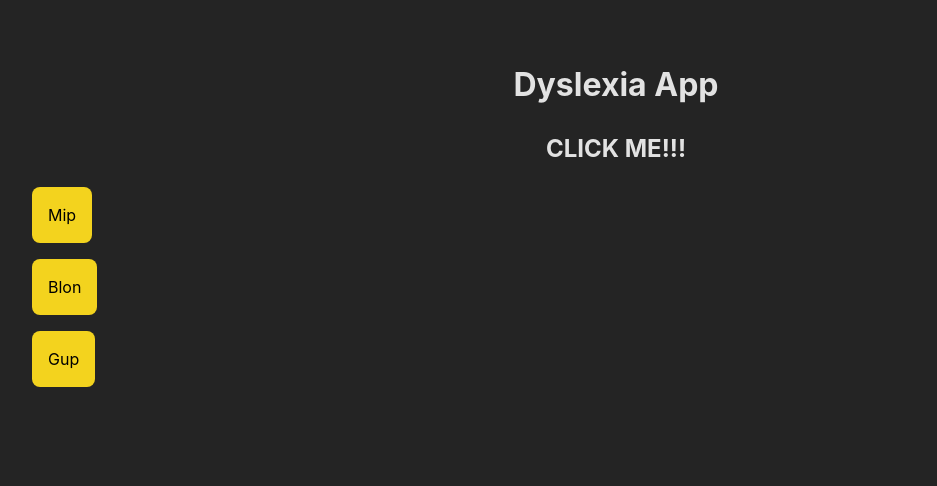
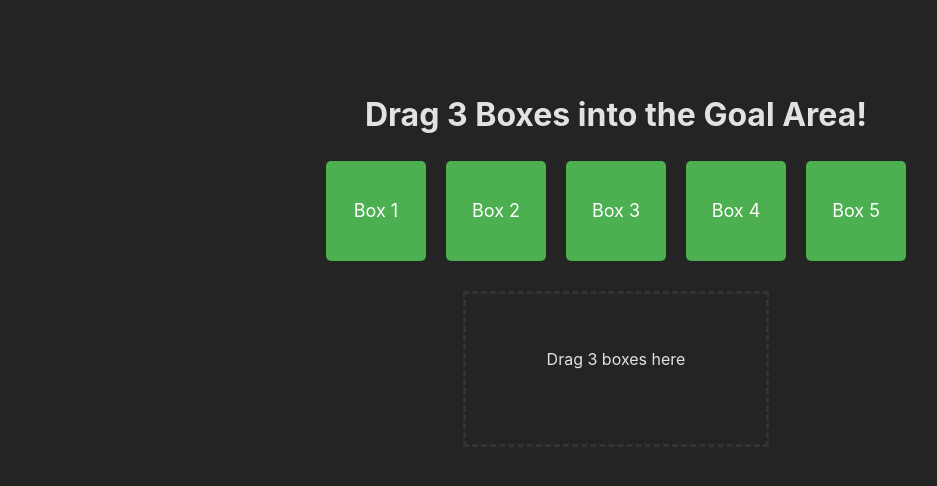
Before and after one commit to ConcernedMotley/CMPT496-Dyslexia-App, a React (Vite) app: page /CMPT496-Dyslexia-App/DragActivity in a window 1280 px wide. Shown: the top 486 px of the page, without its empty margins (24-961 px from the left). Built offline with nearby package versions, Linux system fonts and the light colour scheme.

Commit message:
old stuff addition
added my previous work and moved sankalps sound stuff to its own page

```diff
--- a/index.html
+++ b/index.html
@@ -1,3 +1,4 @@
+<!--the main HTML file (with #root div) this is where react will render the app-->
 <!doctype html>
 <html lang="en">
   <head>
@@ -6,7 +7,7 @@
     <title>Dyslexia App</title>
   </head>
   <body>
-    <div id="root"></div>
+    <div id="root"></div> <!--react renders here-->
     <script type="module" src="/src/main.jsx"></script>
   </body>
 </html>
--- a/package.json
+++ b/package.json
@@ -14,7 +14,11 @@
   "dependencies": {
     "prop-types": "^15.8.1",
     "react": "^18.3.1",
-    "react-dom": "^18.3.1"
+    "react-dnd": "^16.0.1",
+    "react-dnd-html5-backend": "^16.0.1",
+    "react-dnd-touch-backend": "^16.0.1",
+    "react-dom": "^18.3.1",
+    "react-router-dom": "^7.1.5"
   },
   "devDependencies": {
     "@eslint/js": "^9.17.0",
--- a/src/App.jsx
+++ b/src/App.jsx
@@ -1,4 +1,42 @@
-import './styles/App.css'
+{/*defines routes for ** */}
+// src/App.jsx
+import React from 'react';
+import { DndProvider } from 'react-dnd';
+import { TouchBackend } from 'react-dnd-touch-backend';
+import { HTML5Backend } from 'react-dnd-html5-backend';
+import { BrowserRouter as Router, Route, Routes } from 'react-router-dom';
+import LandingPage from './components/LandingPage';
+import DragActivity from './components/DragActivity';
+import SoundActivity from './components/SoundActivity';
+
+// Detect if the device supports touch
+const isTouchDevice = 'ontouchstart' in window || navigator.maxTouchPoints > 0;
+
+function App() {
+  return (
+    <DndProvider backend={isTouchDevice ? TouchBackend : HTML5Backend}>
+      <Router basename='/CMPT496-Dyslexia-App'>
+        <Routes>
+          <Route path="/" element={<LandingPage />} />
+          <Route path="/DragActivity" element={<DragActivity />} />
+          <Route path="/SoundActivity" element={<SoundActivity />} />
+        </Routes>
+      </Router>
+    </DndProvider>
+  );
+}
+
+export default App;
+
+
+
+
+
+
+
+
+
+{/*import './styles/App.css'
 import { Word } from './components/Words'
 
 function App() {
@@ -16,4 +54,4 @@ function App() {
   )
 }
 
-export default App
+export default App*/}
--- /dev/null
+++ b/src/components/DragActivity.jsx
@@ -0,0 +1,75 @@
+// src/components/DragActivity.jsx
+import React, { useState } from 'react';
+import { useDrag, useDrop } from 'react-dnd';
+import '../styles/DragActivityStyle.css';
+
+const ItemType = 'box'; // Identifier for draggable items
+
+// Draggable Box Component
+function DraggableBox({ id, text }) {
+    const [{ isDragging }, drag] = useDrag(() => ({
+      type: ItemType,
+      item: { id },
+      collect: (monitor) => ({
+        isDragging: monitor.isDragging(),
+      }),
+    }));
+
+    return (
+      <div
+        ref={drag}
+        className="box"
+        style={{ opacity: isDragging ? 0.5 : 1 }}
+      >
+        {text}
+      </div>
+    );
+  }
+
+  // Target Rectangle Component
+  function TargetRectangle({ acceptBox }) {
+    const [droppedBoxes, setDroppedBoxes] = useState([]);
+
+    const [, drop] = useDrop(() => ({
+      accept: ItemType,
+      drop: (item) => {
+        if (droppedBoxes.length < 3) {
+          setDroppedBoxes((prev) => [...prev, item.id]);
+        }
+      },
+    }));
+
+    return (
+      <div
+        ref={drop}
+        className={`target-rectangle ${droppedBoxes.length === 3 ? 'completed' : ''}`}
+      >
+        {droppedBoxes.length === 3 ? <p>Goal Achieved!</p> : <p>Drag 3 boxes here</p>}
+        <div className="dropped-boxes">
+          {droppedBoxes.map((id) => (
+            <div key={id} className="dropped-box">
+              Box {id}
+            </div>
+          ))}
+        </div>
+      </div>
+    );
+  }
+
+function DragActivity() {
+  return (
+    <div className="activity-container">
+      <h1>Drag 3 Boxes into the Goal Area!</h1>
+      <div className="boxes-container">
+        <DraggableBox id={1} text="Box 1" />
+        <DraggableBox id={2} text="Box 2" />
+        <DraggableBox id={3} text="Box 3" />
+        <DraggableBox id={4} text="Box 4" />
+        <DraggableBox id={5} text="Box 5" />
+      </div>
+      <TargetRectangle />
+    </div>
+  );
+}
+
+export default DragActivity;
--- /dev/null
+++ b/src/components/LandingPage.jsx
@@ -0,0 +1,20 @@
+// src/components/LandingPage.jsx
+import { Link } from 'react-router-dom';
+import '../styles/LandingPageStyle.css';
+
+function LandingPage() {
+  return (
+    <div className="landing-container">
+      <h1>Dyslexia App</h1>
+      <h1>Welcome to the Landing Page</h1>
+      <Link to="/DragActivity">
+        <button className="landing-button">Go to Drag Activity Page</button>
+      </Link>
+      <Link to="/SoundActivity">
+        <button className="landing-button">Go to Sound Activity Page</button>
+      </Link>
+    </div>
+  );
+}
+
+export default LandingPage;
--- /dev/null
+++ b/src/components/SoundActivity.jsx
@@ -0,0 +1,20 @@
+// src/components/SoundActivity.jsx
+import '../styles/App.css'
+import { Word } from './Words'
+
+function SoundActivity() {
+
+  return (
+    <>
+    <h1>Dyslexia App</h1>
+
+    <h2>CLICK ME!!!</h2>
+
+    <Word wordText = "Mip" />
+    <Word wordText = "Blon" />
+    <Word wordText = "Gup" />
+    </>
+  )
+}
+
+export default SoundActivity
--- a/src/main.jsx
+++ b/src/main.jsx
@@ -1,3 +1,6 @@
+{/*mounts react app into index.html
+  this file tells react to render the app component inside #root
+*/}
 import { StrictMode } from 'react'
 import { createRoot } from 'react-dom/client'
 import './styles/index.css'
--- /dev/null
+++ b/src/styles/DragActivityStyle.css
@@ -0,0 +1,53 @@
+/* styles/DragActivityStyle.css */
+.activity-container {
+    text-align: center;
+    padding: 30px;
+  }
+
+  .boxes-container {
+    display: flex;
+    gap: 20px;
+    justify-content: center;
+    margin-bottom: 30px;
+  }
+
+  .box {
+    width: 100px;
+    height: 100px;
+    background-color: #4CAF50;
+    color: white;
+    display: flex;
+    justify-content: center;
+    align-items: center;
+    font-size: 18px;
+    border-radius: 5px;
+    cursor: pointer;
+  }
+
+  .target-rectangle {
+    width: 300px;
+    height: 150px;
+    margin: 0 auto;
+    border: 3px dashed #333;
+    display: flex;
+    justify-content: center;
+    align-items: center;
+    flex-direction: column;
+  }
+
+  .target-rectangle.completed {
+    background-color: #d4edda;
+    border-color: #28a745;
+  }
+
+  .dropped-boxes {
+    margin-top: 20px;
+  }
+
+  .dropped-box {
+    background-color: #007bff;
+    color: white;
+    padding: 5px 10px;
+    border-radius: 5px;
+    margin: 5px;
+  }
--- /dev/null
+++ b/src/styles/LandingPageStyle.css
@@ -0,0 +1,19 @@
+/* styles/LandingPageStyle.css */
+.landing-container {
+    text-align: center;
+    padding: 50px;
+  }
+
+  .landing-button {
+    padding: 10px 20px;
+    font-size: 16px;
+    background-color: #4CAF50;
+    color: white;
+    border: none;
+    cursor: pointer;
+    border-radius: 5px;
+  }
+
+  .landing-button:hover {
+    background-color: #45a049;
+  }
```
Also changed, not shown: package-tracker.txt (added), 1 other file (tests, documents, lock files or other folders).
